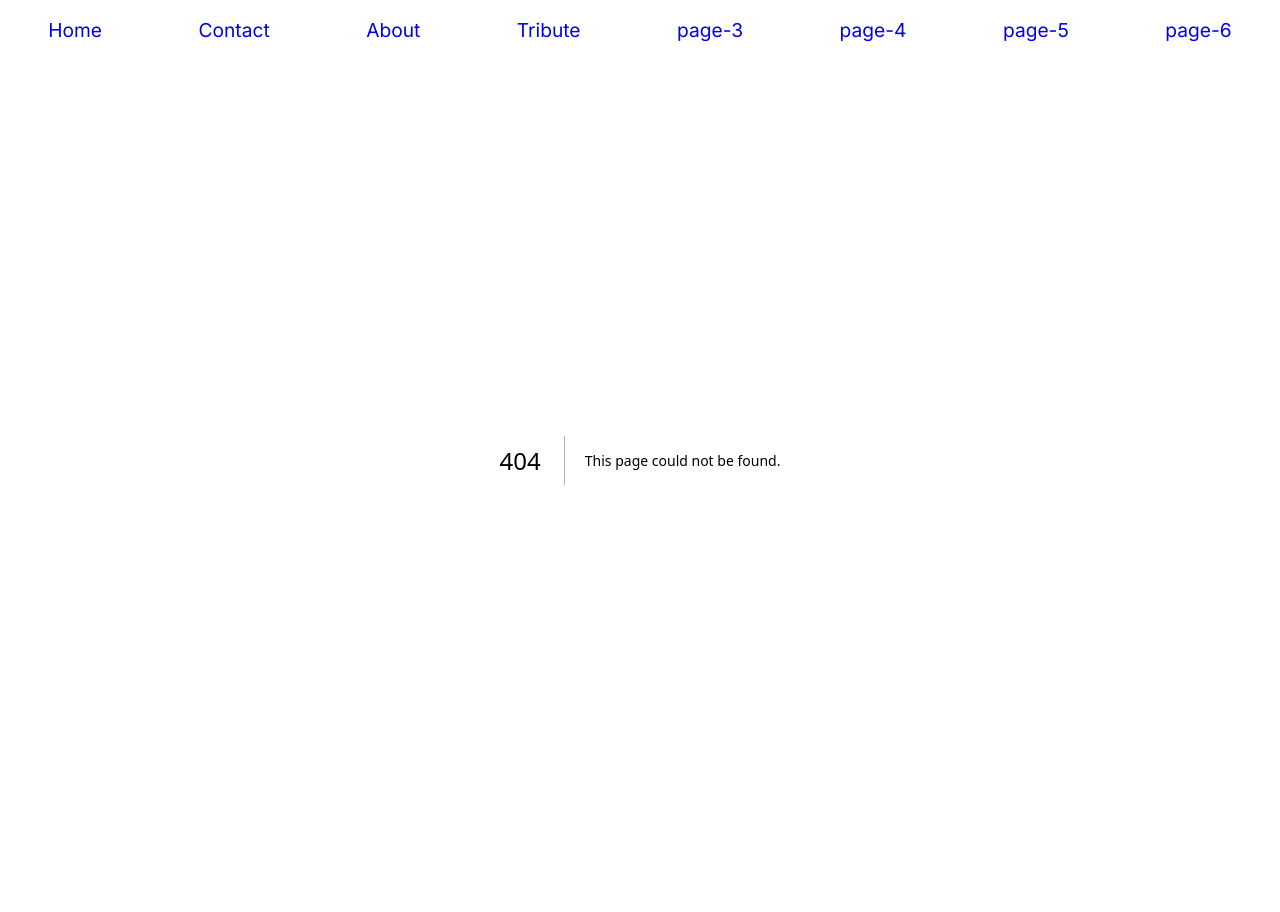
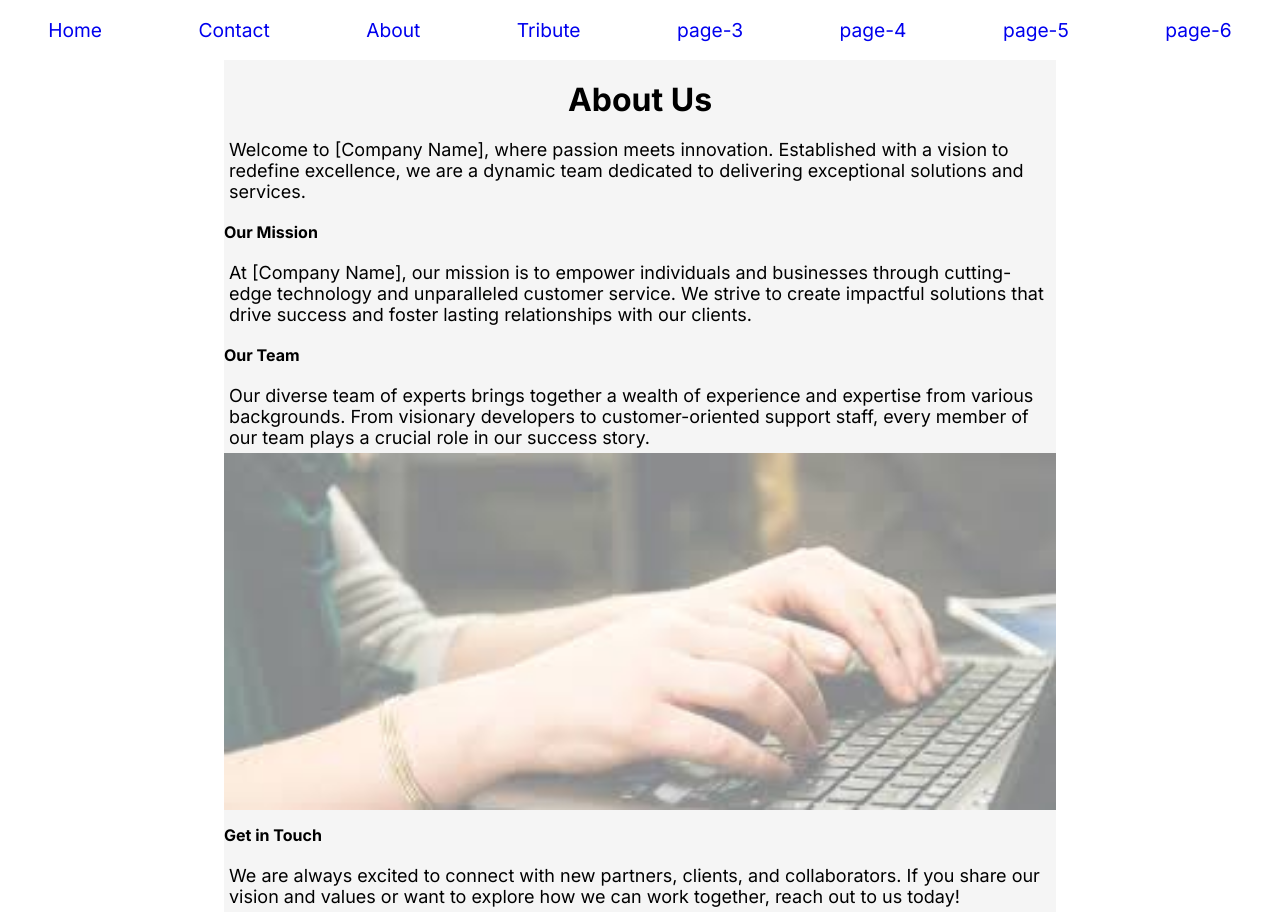
Before and after one commit to shahbaz-ramzan/my-next-app-pages, a Next.js app: page /aboutus in a window 1280 px wide. Before the commit this address had no page. Before the commit the page ends 860 px from the top, so only its background shows below. Built offline with nearby package versions, Linux system fonts and the light colour scheme.

Commit message:
about us page complete

```diff
--- /dev/null
+++ b/src/app/aboutus/about.module.css
@@ -0,0 +1,39 @@
+.wrapper{
+    padding: 0;
+    margin: 0;
+    width: 100%;
+    box-sizing: border-box;
+}
+
+.container{
+    display: flex;
+    flex-direction: column;
+    width: 65%;
+    min-height: 100px;
+    background-color: whitesmoke;
+    margin: auto;
+
+}
+
+.responsive{
+    width: 100%;
+    height: auto;
+}
+
+.container h1{
+    display: flex;
+    justify-content: center;
+    align-items: center;
+    margin-top: 20px;
+
+}
+
+.container p{
+    font-size: large;
+    padding: 20px 5px 5px 5px;
+    padding-right: 5px;
+}
+
+.container h4{
+    margin-top: 15px;
+}
--- /dev/null
+++ b/src/app/aboutus/page.jsx
@@ -0,0 +1,35 @@
+import Image from "next/image"
+import styles from "./about.module.css"
+export default function AboutUs() {
+return (
+<>
+    <div className={styles.wrapper}>
+        <div className={styles.container}>
+            <h1>About Us</h1>
+            <p>
+                Welcome to [Company Name], where passion meets innovation. Established with a vision to redefine
+                excellence, we are a dynamic team dedicated to delivering exceptional solutions and services.
+            </p>
+            <h4>Our Mission</h4>
+            <p>
+                At [Company Name], our mission is to empower individuals and businesses through cutting-edge technology
+                and unparalleled customer service. We strive to create impactful solutions that drive success and foster
+                lasting relationships with our clients.
+            </p>
+            <h4>Our Team</h4>
+            <p>
+                Our diverse team of experts brings together a wealth of experience and expertise from various
+                backgrounds. From visionary developers to customer-oriented support staff, every member of our team
+                plays a crucial role in our success story.
+            </p>
+                <Image src="/aboutus.jpeg" width="600" height={430} className={styles.responsive} />
+            <h4>Get in Touch</h4>
+            <p>
+                We are always excited to connect with new partners, clients, and collaborators. If you share our vision
+                and values or want to explore how we can work together, reach out to us today!
+            </p>
+        </div>
+    </div>
+</>
+)
+}
--- a/src/app/layout.js
+++ b/src/app/layout.js
@@ -21,7 +21,7 @@ return (
       <Link href="/">Contact</Link>
     </li>
     <li>
-      <Link href="/">About</Link>
+      <Link href="/aboutus">About</Link>
     </li>
     <li>
       <Link href="/tribute">Tribute</Link>
```
Also changed, not shown: public/aboutus.jpeg (added).
